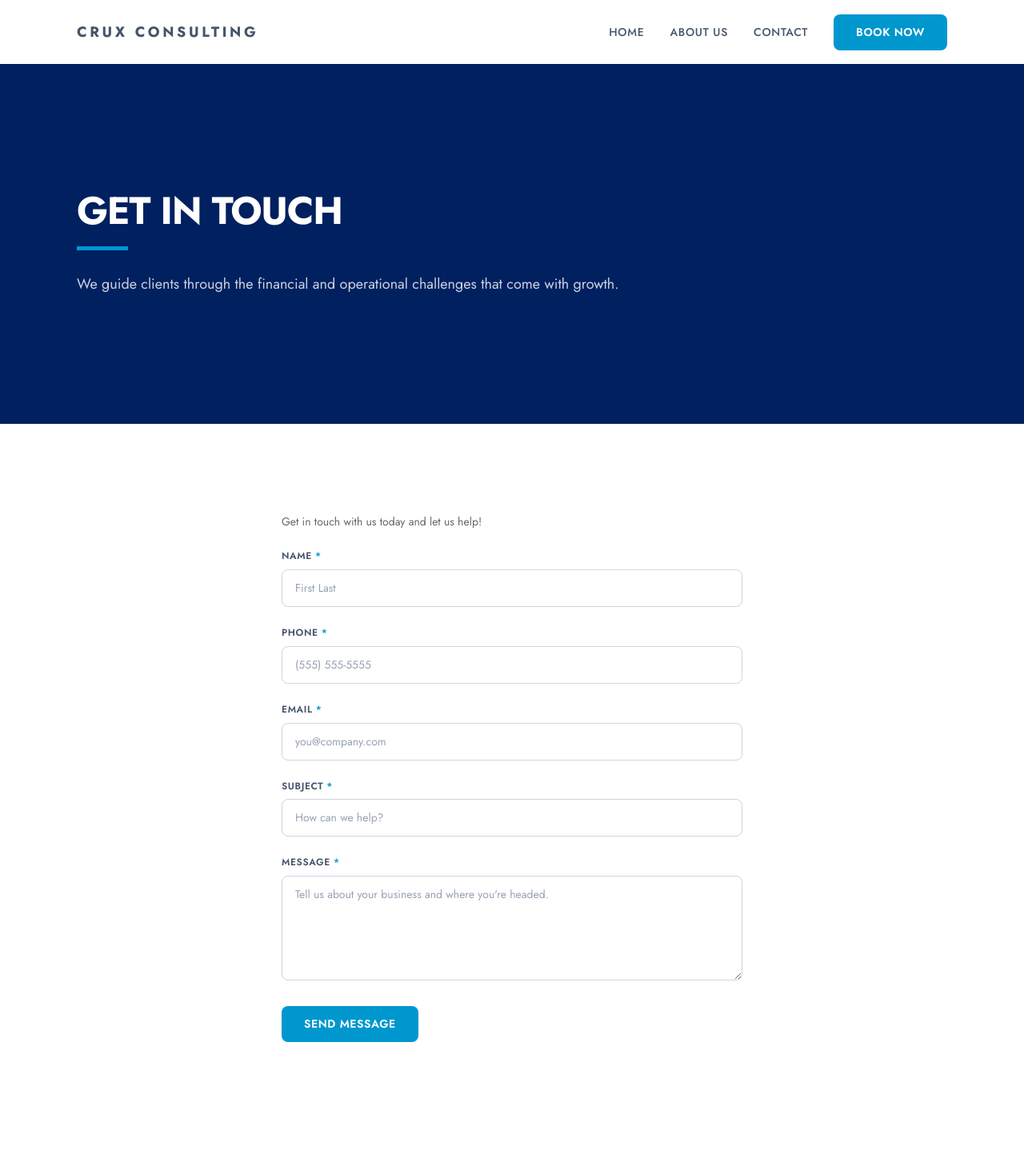
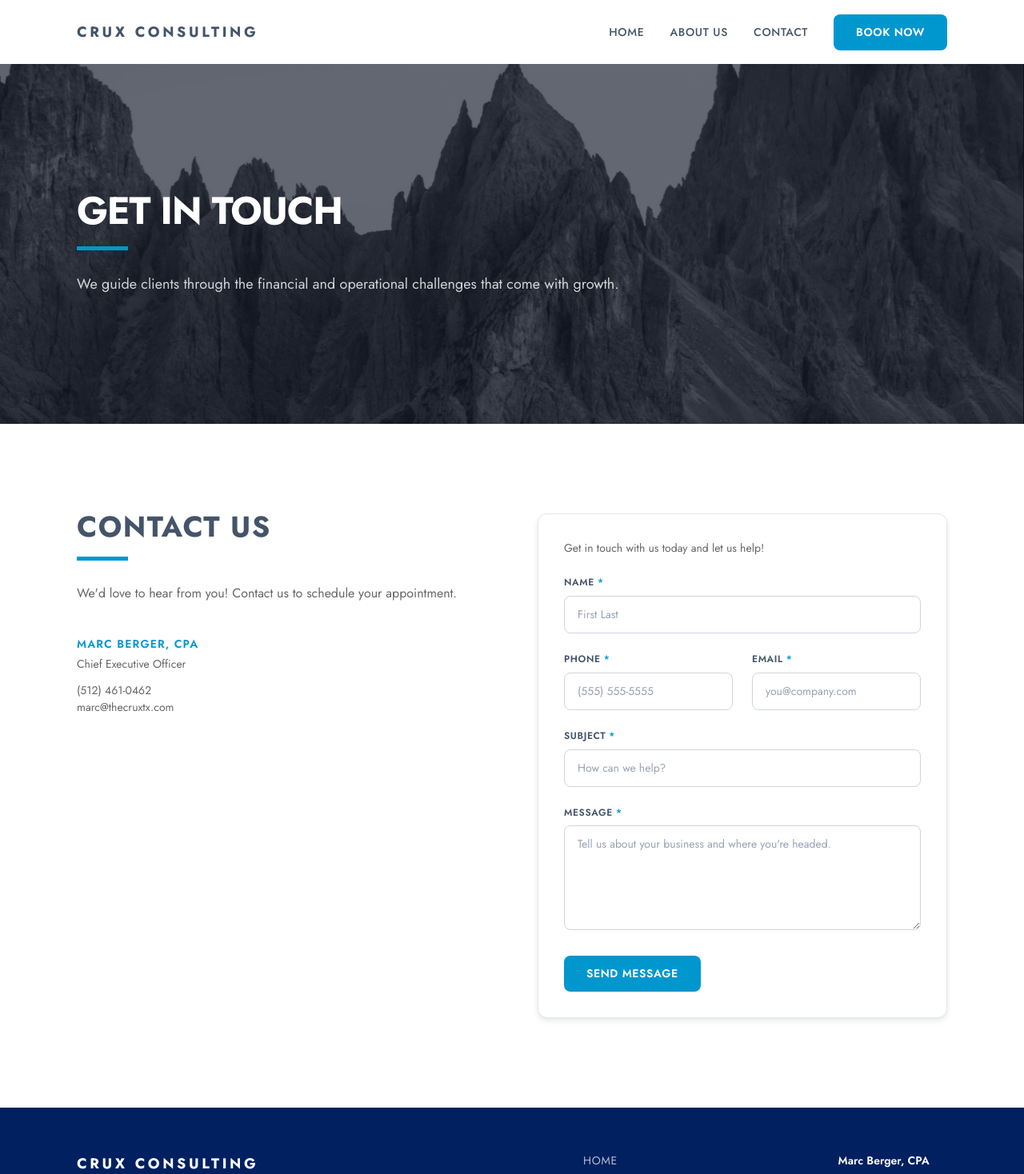
Before and after one commit to ronnie-rios/thecruxtx, a Next.js app: page /contact in a window 1280 px wide. Shown: the top 1468 px of the page at 80% size. Built offline with nearby package versions, Linux system fonts and the light colour scheme.

Commit message:
90percetn done

```diff
--- a/src/app/contact/page.tsx
+++ b/src/app/contact/page.tsx
@@ -1,10 +1,10 @@
 import type { Metadata } from "next";
 import PageHero from "@/components/sections/PageHero";
-import ContactCards from "@/components/sections/ContactCards";
 import ContactForm from "@/components/forms/ContactForm";
 import Container from "@/components/ui/Container";
 import Reveal from "@/components/ui/Reveal";
 import { contactHero, contactMeta, contactSection } from "@/content/contact";
+import { marc } from "@/content/site";
 
 export const metadata: Metadata = {
   title: { absolute: contactMeta.title },
@@ -14,20 +14,56 @@ export const metadata: Metadata = {
 export default function ContactPage() {
   return (
     <>
-      <PageHero heading={contactHero.heading} body={contactHero.body} />
+      <PageHero
+        heading={contactHero.heading}
+        body={contactHero.body}
+        image={contactHero.image}
+      />
 
       <section className="py-20 sm:py-28">
         <Container>
-          <Reveal className="mx-auto max-w-xl">
-            <ContactForm />
-          </Reveal>
+          <div className="grid items-start gap-12 lg:grid-cols-2 lg:gap-16">
+            <Reveal>
+              <h2 className="text-h2 font-bold uppercase tracking-wide text-crux-slate sm:text-h1">
+                {contactSection.heading}
+              </h2>
+              <span className="mt-5 block h-1.25 w-16 bg-crux-blue" />
+              <p className="mt-7 text-base leading-relaxed text-crux-gray">
+                {contactSection.body}
+              </p>
+
+              <dl className="mt-10 space-y-3 text-sm">
+                <div>
+                  <dt className="font-semibold uppercase tracking-caps text-crux-blue">
+                    {marc.name}
+                  </dt>
+                  <dd className="mt-1 text-crux-gray">{marc.title}</dd>
+                </div>
+                <dd>
+                  <a
+                    href={`tel:${marc.phone.replace(/[^\d+]/g, "")}`}
+                    className="block text-crux-gray transition-colors duration-150 ease-crux hover:text-crux-blue"
+                  >
+                    {marc.phone}
+                  </a>
+                  <a
+                    href={`mailto:${marc.email}`}
+                    className="block text-crux-gray transition-colors duration-150 ease-crux hover:text-crux-blue"
+                  >
+                    {marc.email}
+                  </a>
+                </dd>
+              </dl>
+            </Reveal>
+
+            <Reveal delay={0.1}>
+              <div className="rounded-lg border border-border-subtle bg-white p-8 shadow-md">
+                <ContactForm />
+              </div>
+            </Reveal>
+          </div>
         </Container>
       </section>
-
-      <ContactCards
-        heading={contactSection.heading}
-        body={contactSection.body}
-      />
     </>
   );
 }
--- a/src/components/forms/ContactForm.tsx
+++ b/src/components/forms/ContactForm.tsx
@@ -68,14 +68,21 @@ export default function ContactForm() {
   }
 
   return (
-    <form onSubmit={handleSubmit} noValidate className="space-y-6">
-      <p className="text-sm text-crux-gray">{form.intro}</p>
+    <form
+      onSubmit={handleSubmit}
+      noValidate
+      className="grid grid-cols-1 gap-6 sm:grid-cols-2"
+    >
+      <p className="text-sm text-crux-gray sm:col-span-2">{form.intro}</p>
 
       {form.fields.map((field) => {
         const errorId = `${field.name}-error`;
         const hasError = Boolean(errors[field.name]);
         return (
-          <div key={field.name}>
+          <div
+            key={field.name}
+            className={field.half ? "sm:col-span-1" : "sm:col-span-2"}
+          >
             <label
               htmlFor={field.name}
               className="mb-2 block text-xs font-semibold uppercase tracking-wider text-crux-slate"
@@ -107,7 +114,7 @@ export default function ContactForm() {
             )}
 
             {hasError && (
-              <p id={errorId} className="mt-2 text-xs text-red-600">
+              <p id={errorId} className="mt-2 text-xs text-danger">
                 {errors[field.name]}
               </p>
             )}
@@ -116,7 +123,7 @@ export default function ContactForm() {
       })}
 
       {/* Honeypot — visually hidden, ignored by humans, filled by bots. */}
-      <div aria-hidden="true" className="absolute left-[-9999px]">
+      <div aria-hidden="true" className="absolute left-[-9999px] sm:col-span-2">
         <label htmlFor={form.honeypotName}>Website</label>
         <input
           id={form.honeypotName}
@@ -128,14 +135,16 @@ export default function ContactForm() {
       </div>
 
       {status === "error" && (
-        <p role="alert" className="text-sm text-red-600">
+        <p role="alert" className="text-sm text-danger sm:col-span-2">
           {form.errorMessage}
         </p>
       )}
 
-      <SubmitButton pending={status === "pending"}>
-        {status === "pending" ? form.pendingLabel : form.submitLabel}
-      </SubmitButton>
+      <div className="sm:col-span-2">
+        <SubmitButton pending={status === "pending"}>
+          {status === "pending" ? form.pendingLabel : form.submitLabel}
+        </SubmitButton>
+      </div>
     </form>
   );
 }
--- a/src/components/sections/Mission.tsx
+++ b/src/components/sections/Mission.tsx
@@ -7,27 +7,16 @@ export default function Mission() {
   return (
     <section className="py-20 sm:py-28">
       <Container>
-        <Reveal className="mx-auto max-w-3xl text-center">
-          <h2 className="text-2xl font-bold leading-snug text-crux-slate sm:text-3xl">
-            {mission.heading}
-          </h2>
-          <p className="mt-6 text-base leading-relaxed text-crux-gray">
-            {mission.body}
-          </p>
-        </Reveal>
-
-        <div className="mt-16 grid items-center gap-12 lg:grid-cols-2">
+        <div className="grid items-center gap-12 lg:grid-cols-2 lg:gap-20">
           <Reveal>
-            <Image
-              src={cruxDefinition.image}
-              alt=""
-              width={640}
-              height={460}
-              className="w-full rounded-sm object-cover"
-            />
-          </Reveal>
-          <Reveal delay={0.1}>
-            <blockquote className="border-l-2 border-crux-blue pl-6 text-base leading-relaxed text-crux-gray">
+            <h2 className="text-h2 font-bold leading-snug text-crux-slate sm:text-h1">
+              {mission.heading}
+            </h2>
+            <span className="mt-5 block h-1.25 w-16 bg-crux-blue" />
+            <p className="mt-7 text-base leading-relaxed text-crux-gray">
+              {mission.body}
+            </p>
+            <blockquote className="mt-8 border-l-2 border-crux-blue pl-6 text-base leading-relaxed text-crux-gray">
               {cruxDefinition.definition}
             </blockquote>
             <p className="mt-7 text-xl font-bold uppercase tracking-tight text-crux-slate">
@@ -46,6 +35,19 @@ export default function Mission() {
               ))}
             </dl>
           </Reveal>
+
+          <Reveal delay={0.1}>
+            <div className="mx-auto max-w-md lg:mr-0">
+              <Image
+                src={cruxDefinition.image}
+                alt=""
+                width={640}
+                height={640}
+                sizes="(min-width: 1024px) 28rem, 100vw"
+                className="w-full rounded-lg object-cover shadow-md"
+              />
+            </div>
+          </Reveal>
         </div>
       </Container>
     </section>
--- a/src/content/about.ts
+++ b/src/content/about.ts
@@ -21,7 +21,7 @@ export const cruxDefinition = {
   definition:
     "In climbing and mountaineering “the crux of the climb” is the most difficult and technically challenging section of a route or the place where the greatest danger exists.",
   emphasis: "The crux of the climb is our passion.",
-  image: "/about/crux.jpg",
+  image: "/Mountain-Peak_BW1-split.png",
 } as const;
 
 export const stats: readonly Stat[] = [
--- a/src/content/contact.ts
+++ b/src/content/contact.ts
@@ -9,6 +9,7 @@ export const contactMeta = {
 export const contactHero = {
   heading: "Get in Touch",
   body: "We guide clients through the financial and operational challenges that come with growth.",
+  image: "/contact-mtn-hero.jpg",
 } as const;
 
 export const contactSection = {
@@ -38,6 +39,7 @@ export const form = {
       type: "tel",
       placeholder: "(555) 555-5555",
       required: true,
+      half: true,
     },
     {
       name: "email",
@@ -45,6 +47,7 @@ export const form = {
       type: "email",
       placeholder: "you@company.com",
       required: true,
+      half: true,
     },
     {
       name: "subject",
--- a/src/content/types.ts
+++ b/src/content/types.ts
@@ -51,4 +51,6 @@ export type FormField = {
   type: "text" | "tel" | "email" | "textarea";
   placeholder: string;
   required: boolean;
+  /** Renders at half width on wider screens, so two fields share a row. */
+  half?: boolean;
 };
```
Also changed, not shown: public/contact-mtn-hero.jpg (added).
